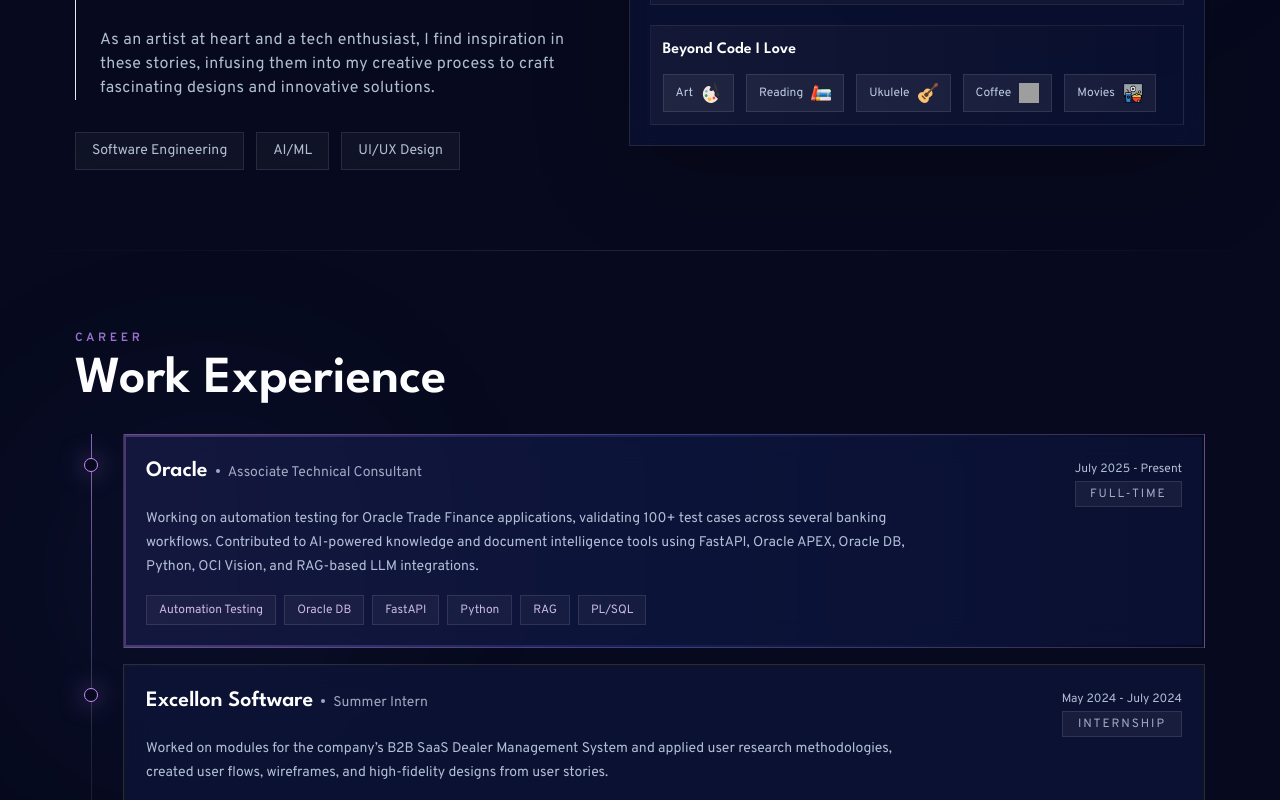
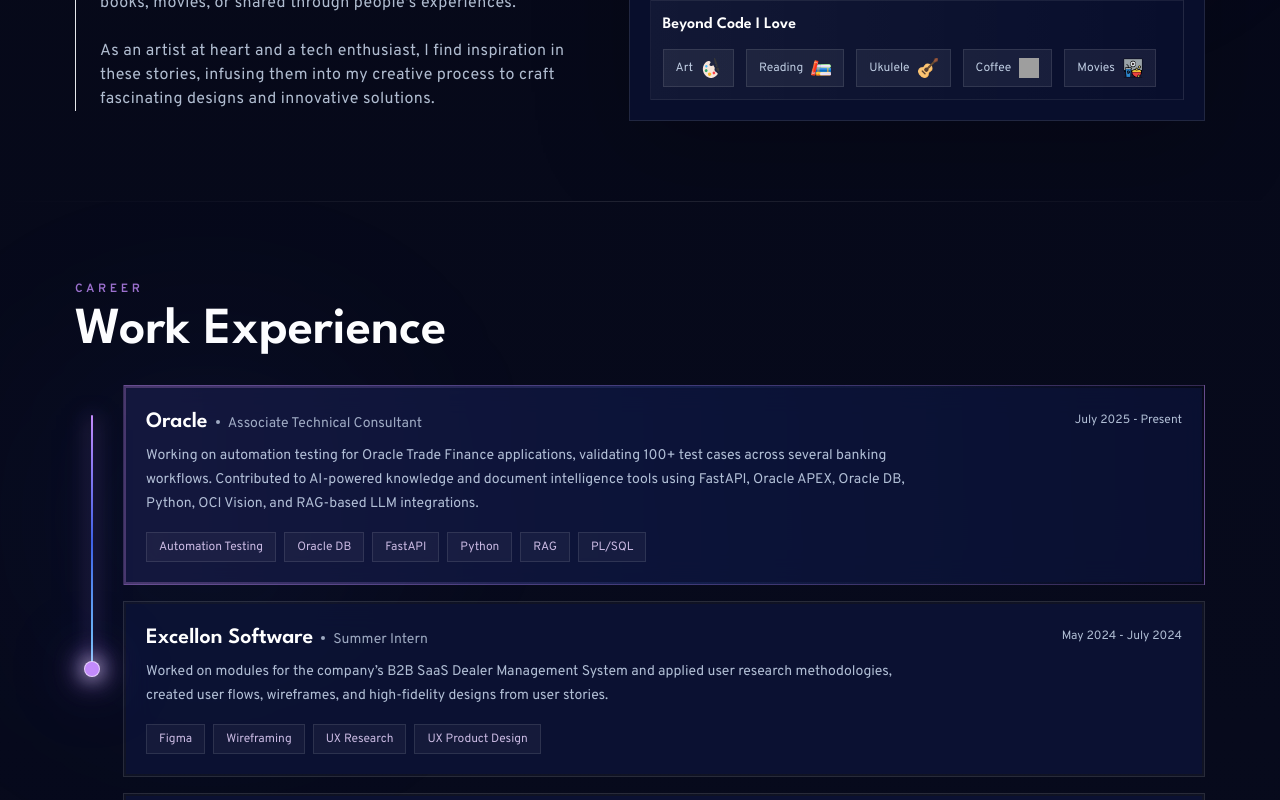
Before and after one commit to aayushi-2003/Aayushi-Sinha-Portfolio, a React (Vite) app: page / in a window 1280 px wide. Shown: the part 1220-2020 px from the top of the page. Built offline with nearby package versions, Linux system fonts and the light colour scheme; grey boxes are pictures that could not be loaded.

Commit message:
improved experience section design

```diff
--- a/src/App.jsx
+++ b/src/App.jsx
@@ -10,7 +10,7 @@
 
 function App() {
   return (
-    <div className="bg-site relative">
+    <div className="site-shell relative pt-[72px] md:pt-0">
       <GradientBlobCursor/>
       <Header/>
         <div className="gradient1 h-[260px] w-[260px] rounded-full bg-[#1879D3]/25 blur-[170px] absolute top-[150px] left-[6%]"></div>
--- a/src/components/About.jsx
+++ b/src/components/About.jsx
@@ -67,15 +67,13 @@
   { label: 'Movies', image: movies },
 ];
 
-const focusAreas = ['Software Engineering', 'AI/ML', 'UI/UX Design'];
-
 const About = () => {
   return (
     <section id="about" className="section h-full relative overflow-hidden">
       <div className="absolute inset-x-0 top-0 h-px bg-gradient-to-r from-transparent via-white/10 to-transparent"></div>
       <div className="absolute right-[8%] top-[16%] h-[240px] w-[240px] rounded-full bg-purple_med/10 blur-[120px]"></div>
 
-      <div className="container mx-auto grid items-center gap-8 lg:grid-cols-[0.95fr_1.05fr]">
+      <div className="container mx-auto grid items-center gap-8 max-lg:text-center lg:grid-cols-[0.95fr_1.05fr]">
         <motion.div
           variants={fadeIn('right', 0.25)}
           initial="hidden"
@@ -103,10 +101,10 @@
             initial="hidden"
             whileInView="show"
             viewport={{ once: false, amount: 0.3 }}
-            className="relative border-l border-white/12 pl-6"
+            className="relative border-l border-white/12 pl-6 max-lg:border-l-0 max-lg:pl-0"
           >
-            <div className="absolute -left-[5px] top-1 h-2.5 w-2.5 rounded-full bg-purple_light shadow-[0_0_24px_rgba(195,139,251,0.7)]"></div>
-            <p className="max-w-[650px] text-[15px] leading-7 tracking-wide text-blue-100/80 xl:text-base">
+            <div className="absolute -left-[5px] top-1 h-2.5 w-2.5 rounded-full bg-purple_light shadow-[0_0_24px_rgba(195,139,251,0.7)] max-lg:hidden"></div>
+            <p className="mx-auto max-w-[650px] text-[15px] leading-7 tracking-wide text-blue-100/80 xl:text-base">
               Hey there! I'm Aayushi, a Computer Science graduate from IIIT Dharwad and a passionate learner exploring the realms of{' '}
               <span className="font-heading text-blue-300">AI/ML</span>,
               <span className="font-heading text-blue-300"> Web Development</span> and{' '}
@@ -120,20 +118,6 @@
             </p>
           </motion.div>
 
-          <div className="mt-8 flex flex-wrap gap-3">
-            {focusAreas.map((area, index) => (
-              <motion.span
-                key={area}
-                variants={fadeIn('up', 0.4 + index * 0.08)}
-                initial="hidden"
-                whileInView="show"
-                viewport={{ once: false, amount: 0.3 }}
-                className="border border-white/10 bg-white/[0.04] px-4 py-2 text-sm text-blue-100/80 backdrop-blur"
-              >
-                {area}
-              </motion.span>
-            ))}
-          </div>
         </motion.div>
 
         <motion.div
@@ -144,7 +128,7 @@
           className="relative"
         >
           <div className="border border-white/10 bg-[#0B1236]/70 p-4 shadow-[0_24px_90px_rgba(0,0,0,0.22)] backdrop-blur-md md:p-5">
-            <div className="mb-5 flex items-end justify-between gap-4 border-b border-white/10 pb-4">
+            <div className="mb-5 flex items-end justify-between gap-4 border-b border-white/10 pb-4 max-lg:items-center">
               <div>
                 <p className="text-xs uppercase tracking-[0.24em] text-blue-100/45">Toolkit</p>
                 <h3 className="mt-2 font-heading text-[26px] font-semibold text-white">Key Skills</h3>
@@ -163,7 +147,7 @@
                   className="grid gap-3 border border-white/[0.07] bg-white/[0.03] p-3 md:grid-cols-[120px_1fr] md:items-center"
                 >
                   <h4 className="font-heading text-base font-semibold text-blue-100">{group.title}</h4>
-                  <div className="flex flex-wrap gap-3">
+                  <div className="flex flex-wrap justify-center gap-3 md:justify-start">
                     {group.tools.map(({ name, Icon, image }, toolIndex) => (
                       <motion.div
                         key={name}
@@ -196,7 +180,7 @@
               className="mt-5 border border-white/[0.07] bg-gradient-to-r from-white/[0.04] to-transparent p-3"
             >
               <h4 className="mb-3 font-heading text-base font-semibold text-white">Beyond Code I Love</h4>
-              <div className="flex flex-wrap gap-3">
+              <div className="flex flex-wrap justify-center gap-3 md:justify-start">
                 {interests.map(({ label, Icon, image }, index) => (
                   <motion.div
                     key={label}
--- a/src/components/Experience.jsx
+++ b/src/components/Experience.jsx
@@ -1,4 +1,5 @@
-import { motion } from 'framer-motion';
+import { useLayoutEffect, useRef, useState } from 'react';
+import { motion, useScroll, useSpring, useTransform } from 'framer-motion';
 import { fadeIn } from '../variants';
 
 const experiences = [
@@ -6,7 +7,6 @@
     company: 'Oracle',
     title: 'Associate Technical Consultant',
     duration: 'July 2025 - Present',
-    type: 'Full-time',
     description:
       'Working on automation testing for Oracle Trade Finance applications, validating 100+ test cases across several banking workflows. Contributed to AI-powered knowledge and document intelligence tools using FastAPI, Oracle APEX, Oracle DB, Python, OCI Vision, and RAG-based LLM integrations.',
     keySkills: ['Automation Testing', 'Oracle DB', 'FastAPI', 'Python', 'RAG', 'PL/SQL'],
@@ -16,7 +16,6 @@
     company: 'Excellon Software',
     title: 'Summer Intern',
     duration: 'May 2024 - July 2024',
-    type: 'Internship',
     description:
       'Worked on modules for the company’s B2B SaaS Dealer Management System and applied user research methodologies, created user flows, wireframes, and high-fidelity designs from user stories.',
     keySkills: ['Figma', 'Wireframing', 'UX Research', 'UX Product Design'],
@@ -25,7 +24,6 @@
     company: 'Rablo.in',
     title: 'UI/UX Design Intern',
     duration: 'Aug 2023 - Dec 2023',
-    type: 'Internship',
     description:
       'Conducted end-to-end UI/UX workflow, from ideation to high-fidelity designs and coordinated developer handoffs. Established a robust design system, improved usability and aesthetics of 4+ modules for their internship platform.',
     keySkills: ['Figma', 'Wireframing', 'Design Documentation', 'Interaction Design', 'UX Research'],
@@ -33,6 +31,50 @@
 ];
 
 const Experience = () => {
+  const timelineRef = useRef(null);
+  const markerRefs = useRef([]);
+  const [timelineBounds, setTimelineBounds] = useState({ top: 24, height: 0 });
+  const { scrollYProgress } = useScroll({
+    target: timelineRef,
+    offset: ['start end', 'end start'],
+  });
+  const timelineProgress = useSpring(scrollYProgress, {
+    stiffness: 120,
+    damping: 28,
+    restDelta: 0.001,
+  });
+  const timelineHeight = useTransform(
+    timelineProgress,
+    [0.08, 0.8],
+    [0, timelineBounds.height],
+  );
+
+  useLayoutEffect(() => {
+    const updateTimelineBounds = () => {
+      const timeline = timelineRef.current;
+      const firstMarker = markerRefs.current[0];
+      const lastMarker = markerRefs.current[markerRefs.current.length - 1];
+
+      if (!timeline || !firstMarker || !lastMarker) return;
+
+      const timelineRect = timeline.getBoundingClientRect();
+      const firstRect = firstMarker.getBoundingClientRect();
+      const lastRect = lastMarker.getBoundingClientRect();
+      const firstCenter = firstRect.top - timelineRect.top + firstRect.height / 2;
+      const lastCenter = lastRect.top - timelineRect.top + lastRect.height / 2;
+
+      setTimelineBounds({
+        top: firstCenter,
+        height: Math.max(lastCenter - firstCenter, 0),
+      });
+    };
+
+    updateTimelineBounds();
+    window.addEventListener('resize', updateTimelineBounds);
+
+    return () => window.removeEventListener('resize', updateTimelineBounds);
+  }, []);
+
   return (
     <section id="experience" className="section h-full relative overflow-hidden">
       <div className="absolute inset-x-0 top-0 h-px bg-gradient-to-r from-transparent via-white/10 to-transparent"></div>
@@ -44,7 +86,7 @@
           initial="hidden"
           whileInView="show"
           viewport={{ once: false, amount: 0.3 }}
-          className="mb-7 max-w-3xl"
+          className="mx-auto mb-7 max-w-3xl text-center md:mx-0 md:text-left"
         >
           <p className="mb-2 text-xs font-semibold uppercase tracking-[0.3em] text-purple_light/80">
             Career
@@ -54,8 +96,13 @@
           </h2>
         </motion.div>
 
-        <div className="relative">
-          <div className="absolute left-4 top-0 hidden h-full w-px bg-gradient-to-b from-purple_light/70 via-white/10 to-transparent md:block"></div>
+        <div ref={timelineRef} className="relative">
+          <motion.div
+            className="absolute left-4 z-10 hidden w-[2px] rounded-full bg-gradient-to-b from-purple_light via-blue_med to-sky-300 shadow-[0_0_20px_rgba(195,139,251,0.85),0_0_44px_rgba(37,99,235,0.45)] md:block"
+            style={{ top: timelineBounds.top, height: timelineHeight }}
+          >
+            <span className="absolute bottom-0 left-1/2 h-4 w-4 -translate-x-1/2 translate-y-1/2 rounded-full border border-white/70 bg-purple_light shadow-[0_0_18px_rgba(255,255,255,0.75),0_0_34px_rgba(195,139,251,1),0_0_72px_rgba(37,99,235,0.85)] before:absolute before:inset-[-9px] before:rounded-full before:bg-purple_light/25 before:blur-md"></span>
+          </motion.div>
 
           <div className="space-y-4">
             {experiences.map((experience, index) => (
@@ -67,7 +114,13 @@
                 viewport={{ once: false, amount: 0.25 }}
                 className="relative md:pl-12"
               >
-                <div className="absolute left-[9px] top-6 hidden h-3.5 w-3.5 rounded-full border border-purple_light bg-site shadow-[0_0_24px_rgba(195,139,251,0.55)] md:block"></div>
+                <div
+                  ref={(element) => {
+                    markerRefs.current[index] = element;
+                  }}
+                  className="absolute left-[10px] top-6 hidden h-3 w-3 md:block"
+                  aria-hidden="true"
+                ></div>
 
                 <div
                   className={`border p-[2px] ${
@@ -77,29 +130,26 @@
                   }`}
                 >
                   <div className="bg-[#0B1236]/85 p-4 backdrop-blur-md md:p-5">
-                    <div className="flex flex-col gap-2 md:flex-row md:items-start md:justify-between">
-                      <div>
-                        <div className="flex flex-wrap items-center gap-2">
+                    <div className="flex flex-col gap-3 md:flex-row md:items-start md:justify-between">
+                      <div className="order-2 md:order-1">
+                        <div className="flex flex-col items-center gap-1 md:flex-row md:flex-wrap md:items-center md:gap-2">
                           <h3 className="font-heading text-[20px] font-semibold text-white md:text-[22px]">
                             {experience.company}
                           </h3>
-                          <div className="h-1 w-1 rounded-full bg-blue-100/70"></div>
-                          <p className="mt-1 text-sm text-blue-100/70">{experience.title}</p>
+                          <div className="hidden h-1 w-1 rounded-full bg-blue-100/70 md:block"></div>
+                          <p className="text-center text-sm text-blue-100/70 md:mt-1 md:text-left">{experience.title}</p>
                         </div>
                       </div>
-                      <div className="flex items-center gap-2 md:block md:pt-1 md:text-right">
-                        <p className="text-xs text-blue-100/80">{experience.duration}</p>
-                        <p className="border border-white/10 bg-white/[0.05] text-center py-1 text-xs uppercase tracking-[0.16em] text-blue-100/70 md:mt-1">
-                          {experience.type}
-                        </p>
+                      <div className="order-1 flex justify-center border-b border-white/10 pb-3 md:order-2 md:justify-end md:border-b-0 md:pb-0 md:pt-1 md:text-right">
+                        <p className="text-xs text-blue-100/80 md:whitespace-nowrap">{experience.duration}</p>
                       </div>
                     </div>
 
-                    <p className="max-w-3xl text-sm leading-6 text-blue-100/80">
+                    <p className="mt-2 max-w-3xl text-center text-sm leading-6 text-blue-100/80 md:text-left">
                       {experience.description}
                     </p>
 
-                    <ul className="mt-4 flex flex-wrap gap-2">
+                    <ul className="mt-4 flex flex-wrap justify-center gap-2 md:justify-start">
                       {experience.keySkills.map((skill, skillIndex) => (
                         <motion.li
                           key={skill}
--- a/src/components/GradientBlobCursor.jsx
+++ b/src/components/GradientBlobCursor.jsx
@@ -17,12 +17,12 @@
   return (
     <div>
       <div
-        className="fixed z-50 pointer-events-none transform transition-all duration-100 ease-out rounded-full  blur-[120px] backdrop:blur[250px]"
+        className="fixed z-50 pointer-events-none transform transition-all duration-100 ease-out rounded-full  blur-[80px] backdrop:blur[250px]"
         style={{
           top: `${cursorPosition.y}px`,
           left: `${cursorPosition.x}px`,
-          width: "100px",
-          height: "100px",
+          width: "60px",
+          height: "60px",
           background: "linear-gradient(45deg, #ff6ec7, #ff99cc, #66ccff, #00b3b3)",
           backgroundSize: "400% 400%",
           transform: "translate(-50%, -50%)",
--- a/src/components/Nav.jsx
+++ b/src/components/Nav.jsx
@@ -63,8 +63,11 @@
                 smooth={true}
                 duration={500}
                 className={`cursor-pointer w-[30px] lg:w-[50px] h-[30px] lg:h-[50px] flex items-center justify-center relative group ${
-                  activeSection === to ? 'active' : ''
+                  activeSection === to
+                    ? 'active'
+                    : ''
                 }`}
+                aria-label={label}
               >
                 <Icon className="text-[24px] transition-transform duration-300 group-hover:translate-y-[-5px]" />
                 <span className="text-[12px] absolute bottom-[-20px] transition-transform duration-300 group-hover:translate-y-[-10px] opacity-0 group-hover:opacity-100">
--- a/src/components/Projects.jsx
+++ b/src/components/Projects.jsx
@@ -9,14 +9,14 @@
       <div className="absolute left-[8%] top-[12%] h-[220px] w-[220px] rounded-full bg-blue_med/10 blur-[120px]"></div>
       <div className="absolute right-[8%] bottom-[8%] h-[220px] w-[220px] rounded-full bg-purple_med/10 blur-[120px]"></div>
 
-      <div className="container mx-auto">
+      <div className="container mx-auto max-md:px-6">
         <div className="mb-7">
           <motion.div
             variants={fadeIn('right', 0.25)}
             initial="hidden"
             whileInView="show"
             viewport={{ once: false, amount: 0.3 }}
-            className="max-w-2xl"
+            className="mx-auto max-w-2xl text-center md:mx-0 md:text-left"
           >
             <p className="mb-2 text-xs font-semibold uppercase tracking-[0.3em] text-purple_light/80">
               Selected Work
--- a/src/constants/AnimatedTabs.jsx
+++ b/src/constants/AnimatedTabs.jsx
@@ -13,7 +13,7 @@
 
   return (
     <>
-      <div className="flex flex-wrap items-center gap-5">
+      <div className="flex flex-wrap items-center justify-center gap-5 md:justify-start">
         {tabs.map((tab) => (
           <button
             key={tab.id}
@@ -34,7 +34,7 @@
         ))}
       </div>
 
-      <div className="mt-7 w-full">
+      <div className="mt-7 flex w-full justify-center md:block">
         {activeTab === 'web development' ? (
           <ProjectCards projectSub="WebDev" />
         ) : activeTab === 'ui/ux' ? (
--- a/src/index.css
+++ b/src/index.css
@@ -3,6 +3,7 @@
 @tailwind utilities;
 body {
   margin: 0;
+  background: #050715;
 }
 
 @media screen and (max-width: 500px) {
@@ -87,6 +88,13 @@
   margin: 0 auto;
 }
 
+.site-shell {
+  min-height: 100vh;
+  background:
+    radial-gradient(circle at 50% 0%, rgba(255, 255, 255, 0.035), transparent 28rem),
+    linear-gradient(180deg, #050715 0%, #070a1c 48%, #050715 100%);
+}
+
 
 
 @layer base{
--- a/tailwind.config.js
+++ b/tailwind.config.js
@@ -13,7 +13,7 @@
     },
     extend: {
       colors: {
-        site: '#070A1E',
+        site: '#050715',
         blue_med: '#3e62e7',
         light_white: '#f7fcff',
         purple_light: '#C38BFB',
```
Also changed, not shown: src/components/Contact.jsx (+4 -4 lines), src/components/Header.jsx (+17 -6 lines), src/constants/ProjectCards.jsx (+4 -4 lines).
